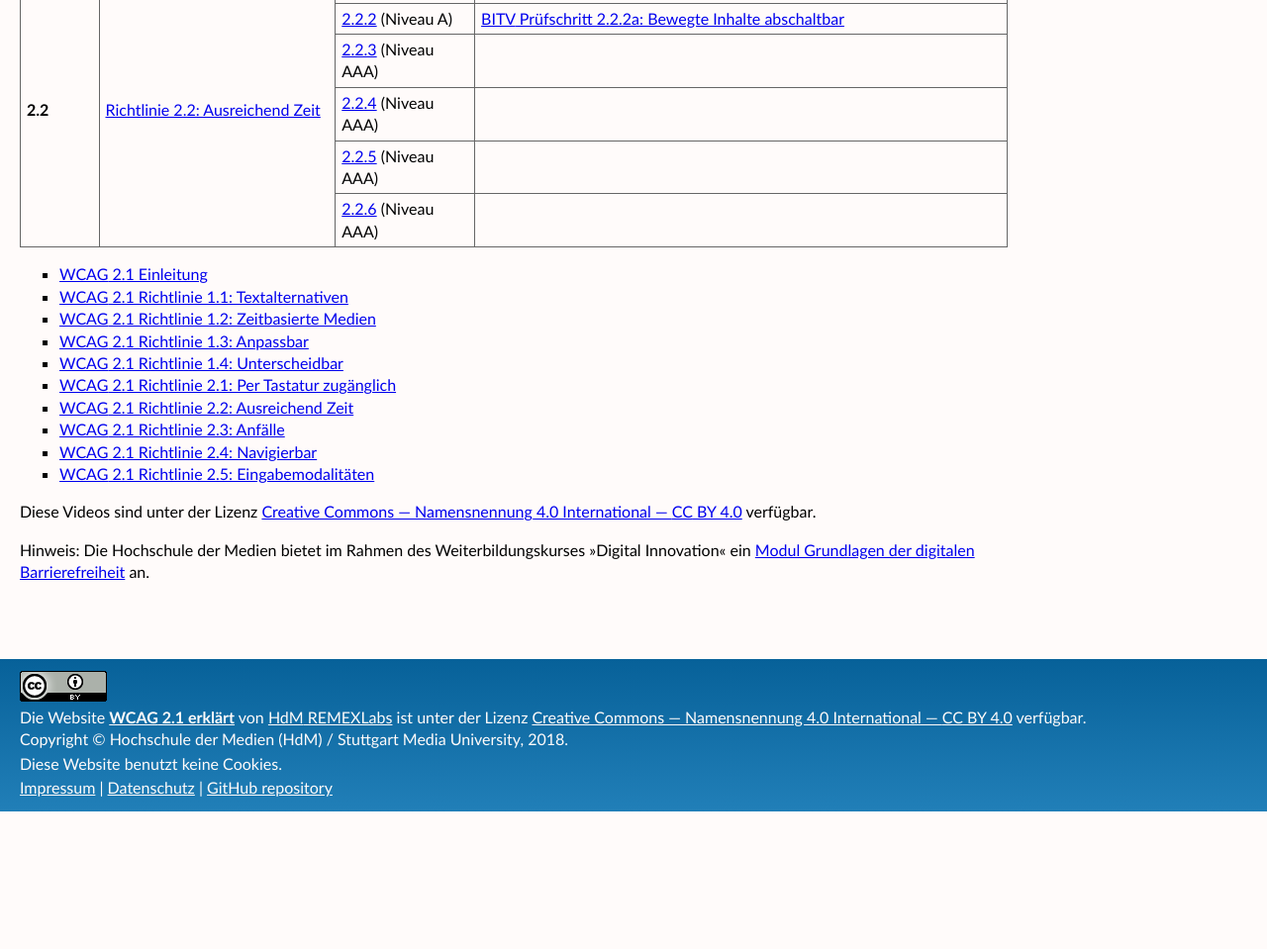
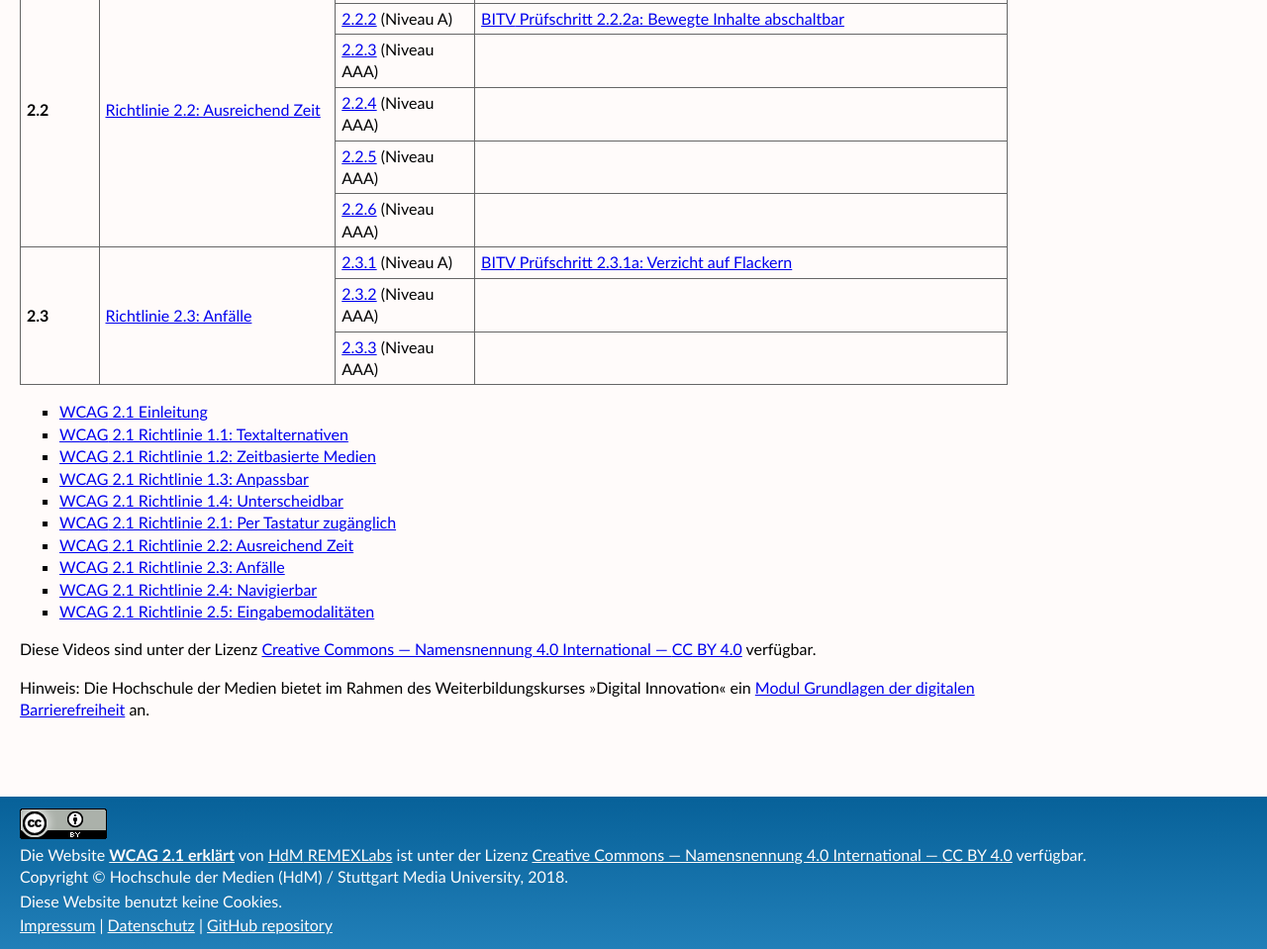
Before and after one commit to REMEXLabs/wcag21erklaert, a plain HTML site: page index.html in a window 1280 px wide. Shown: the part 1915-2874 px from the top of the page at 99% size. Before the commit the page ends 2735 px from the top, so only its background shows below. Drawn offline with Linux system fonts and the light colour scheme.

Commit message:
Guideline 2.3.

```diff
--- a/index.html
+++ b/index.html
@@ -293,6 +293,24 @@
           <td headers="wcag-sc wcag-gl-2-2"><a href="https://www.w3.org/TR/WCAG21/#timeouts" hreflang="en">2.2.6</a> (Niveau AAA)</td>
           <td headers="wcag-sc-res"></td>
         </tr>
+        <tr>
+          <th scope="row" headers="wcag-gl" id="wcag-gl-2-3" rowspan="3">2.3</th>
+          <td headers="wcag-gl-res" rowspan="3"><a href="https://www.youtube.com/watch?v=LY6bFtl7FbE">Richtlinie 2.3: Anfälle</a></td>
+          <td headers="wcag-sc"><a href="https://www.w3.org/TR/WCAG21/#three-flashes-or-below-threshold" hreflang="en">2.3.1</a> (Niveau A)</td>
+          <td headers="wcag-sc-res"><a href="https://testen.bitv-test.de/index.php?a=di&iid=21&s=n"><abbr>BITV</abbr> Prüfschritt 2.3.1a: Verzicht auf Flackern</a></td>
+        </tr>
+        <tr>
+          <!--th scope="row" headers="wcag-gl"></th-->
+          <!--td headers="wcag-gl-res"></td-->
+          <td headers="wcag-sc wcag-gl-2-3"><a href="https://www.w3.org/TR/WCAG21/#three-flashes" hreflang="en">2.3.2</a> (Niveau AAA)</td>
+          <td headers="wcag-sc-res"></td>
+        </tr>
+        <tr>
+          <!--th scope="row" headers="wcag-gl"></th-->
+          <!--td headers="wcag-gl-res"></td-->
+          <td headers="wcag-sc wcag-gl-2-3"><a href="https://www.w3.org/TR/WCAG21/#animation-from-interactions" hreflang="en">2.3.3</a> (Niveau AAA)</td>
+          <td headers="wcag-sc-res"></td>
+        </tr>
         <!--
         <tr>
           <th scope="row" headers="wcag-gl"></th>
```
